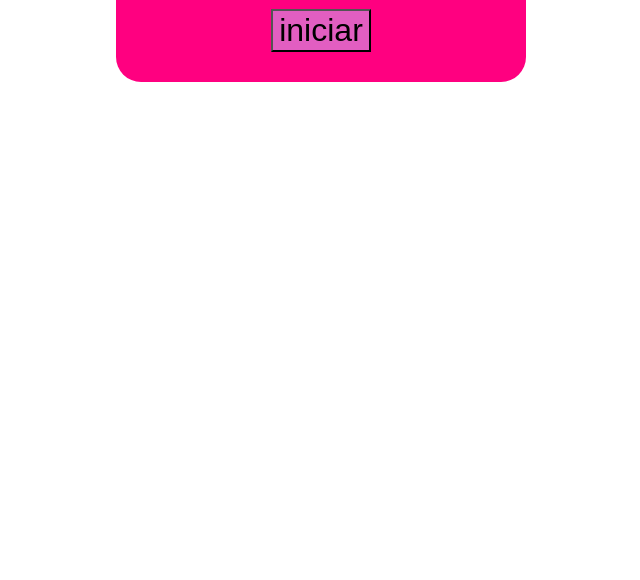
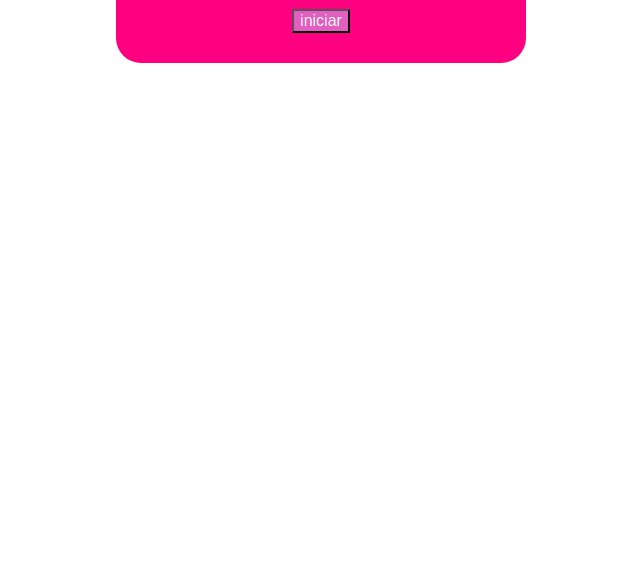
Before and after one commit to Livia-mc/Att.03-09, a plain HTML site: page index.html in a window 1280 px wide. Shown: the part 220-800 px from the top of the page, without its empty margins (319-959 px from the left). Drawn offline with Linux system fonts and the light colour scheme.

Commit message:
cor da fonte

```diff
--- a/ex01.css
+++ b/ex01.css
@@ -22,6 +22,7 @@
 
 #pai button {
     background-color: #e25ec1;
-    font-size: 2em;
+    font-size: 1em;
+    color: #fff;
 
 }
```
